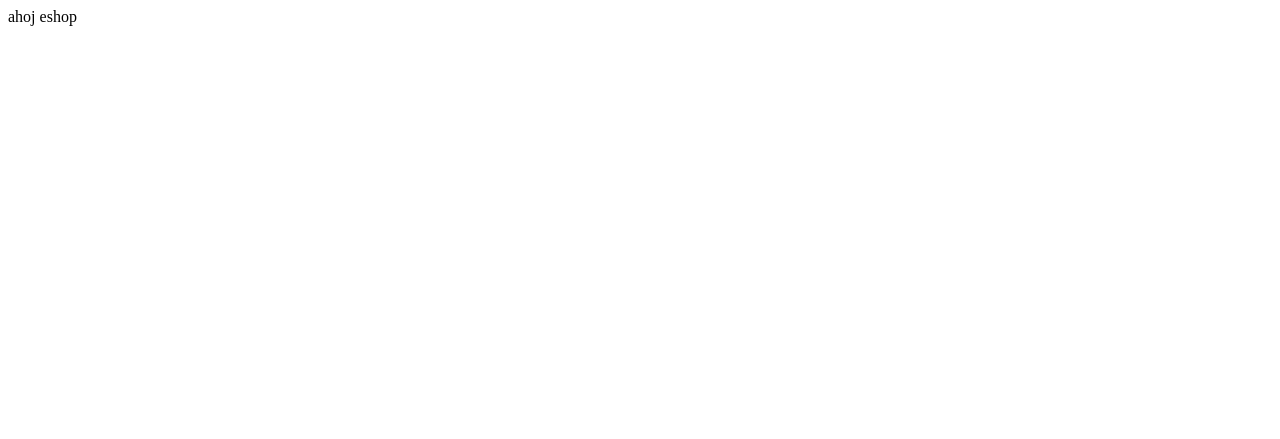
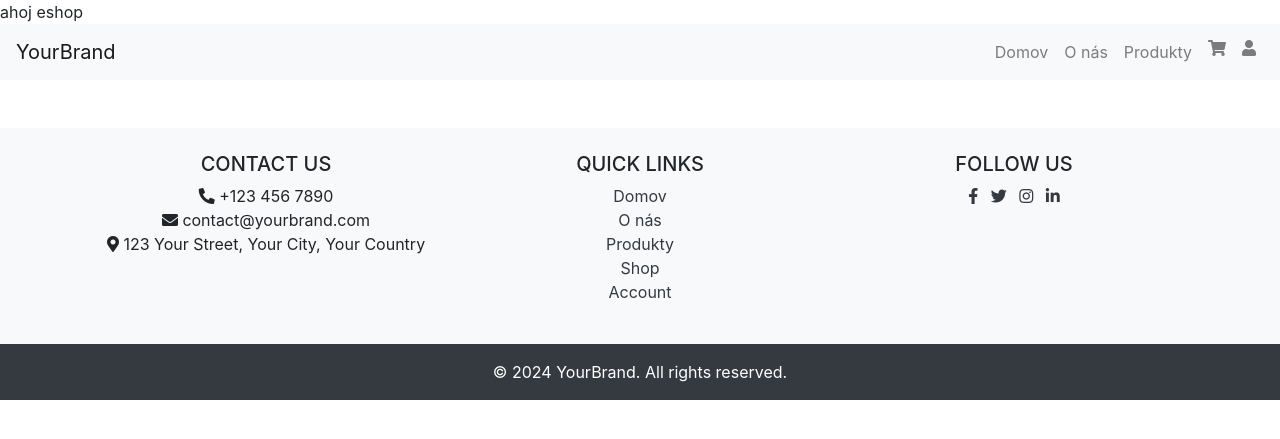
Before and after one commit to PavolHlinka/eshop, a PHP site: page / in a window 1280 px wide. Before the commit the part shown is almost empty. Shown: the top 439 px of the page. Run offline with PHP 8.4, Linux system fonts and the light colour scheme; data that the repository does not hold is empty.

Commit message:
produkty

```diff
--- /dev/null
+++ b/config.php
@@ -0,0 +1,7 @@
+<?php
+   define('DB_SERVER', 'localhost');
+   define('DB_USERNAME', 'root');
+   define('DB_PASSWORD', '');
+   define('DB_DATABASE', 'eshop');
+   $db = mysqli_connect(DB_SERVER,DB_USERNAME,DB_PASSWORD,DB_DATABASE);
+?>
--- a/index.php
+++ b/index.php
@@ -1,3 +1,138 @@
 <?php
+include_once "config.php";
+echo"ahoj eshop";
 
-echo"ahoj eshop";
+$sql = "SELECT * FROM `prokukt`";
+
+
+$result = mysqli_query($db,$sql);
+
+$produkty=mysqli_fetch_assoc($result);
+
+?>
+
+<!DOCTYPE html>
+<html lang="en">
+<head>
+    <meta charset="UTF-8">
+    <meta name="viewport" content="width=device-width, initial-scale=1.0">
+    <title>Bootstrap Header and Footer</title>
+    <!-- Bootstrap CSS -->
+    <link href="https://stackpath.bootstrapcdn.com/bootstrap/4.5.2/css/bootstrap.min.css" rel="stylesheet">
+    <!-- FontAwesome for icons -->
+    <link rel="stylesheet" href="https://cdnjs.cloudflare.com/ajax/libs/font-awesome/5.15.4/css/all.min.css">
+</head>
+<body>
+    <!-- Header -->
+    <header>
+        <nav class="navbar navbar-expand-lg navbar-light bg-light">
+            <a class="navbar-brand" href="#">YourBrand</a>
+            <button class="navbar-toggler" type="button" data-toggle="collapse" data-target="#navbarNav" aria-controls="navbarNav" aria-expanded="false" aria-label="Toggle navigation">
+                <span class="navbar-toggler-icon"></span>
+            </button>
+            <div class="collapse navbar-collapse" id="navbarNav">
+                <ul class="navbar-nav ml-auto">
+                    <li class="nav-item">
+                        <a class="nav-link" href="#">Domov</a>
+                    </li>
+                    <li class="nav-item">
+                        <a class="nav-link" href="#">O nás</a>
+                    </li>
+                    <li class="nav-item">
+                        <a class="nav-link" href="#">Produkty</a>
+                    </li>
+                    <li class="nav-item">
+                        <a class="nav-link" href="#">
+                            <i class="fas fa-shopping-cart"></i> <!-- Shop Icon -->
+                        </a>
+                    </li>
+                    <li class="nav-item">
+                        <a class="nav-link" href="#">
+                            <i class="fas fa-user"></i> <!-- Account Icon -->
+                        </a>
+                    </li>
+                </ul>
+            </div>
+        </nav>
+    </header>
+
+    <!-- Content -->
+    <div class="container mt-5">
+        <!-- Your content will go here -->
+
+    <?php
+
+    while ($produkt = mysqli_fetch_assoc($result)) {
+    var_dump($produkt);
+        echo $produkt["meno"];
+    }
+
+    ?>
+
+    </div>
+
+    <!-- Footer -->
+    <footer class="bg-light text-center text-lg-start">
+        <div class="container p-4">
+            <div class="row">
+                <!-- Contact Information -->
+                <div class="col-lg-4 col-md-12 mb-4 mb-md-0">
+                    <h5 class="text-uppercase">Contact Us</h5>
+                    <p>
+                        <i class="fas fa-phone-alt"></i> +123 456 7890<br>
+                        <i class="fas fa-envelope"></i> contact@yourbrand.com<br>
+                        <i class="fas fa-map-marker-alt"></i> 123 Your Street, Your City, Your Country
+                    </p>
+                </div>
+
+                <!-- Navigation Links -->
+                <div class="col-lg-4 col-md-6 mb-4 mb-md-0">
+                    <h5 class="text-uppercase">Quick Links</h5>
+                    <ul class="list-unstyled">
+                        <li>
+                            <a href="#" class="text-dark">Domov</a>
+                        </li>
+                        <li>
+                            <a href="#" class="text-dark">O nás</a>
+                        </li>
+                        <li>
+                            <a href="#" class="text-dark">Produkty</a>
+                        </li>
+                        <li>
+                            <a href="#" class="text-dark">Shop</a>
+                        </li>
+                        <li>
+                            <a href="#" class="text-dark">Account</a>
+                        </li>
+                    </ul>
+                </div>
+
+                <!-- Social Media Icons -->
+                <div class="col-lg-4 col-md-6 mb-4 mb-md-0">
+                    <h5 class="text-uppercase">Follow Us</h5>
+                    <a href="#" class="text-dark mr-2">
+                        <i class="fab fa-facebook-f"></i>
+                    </a>
+                    <a href="#" class="text-dark mr-2">
+                        <i class="fab fa-twitter"></i>
+                    </a>
+                    <a href="#" class="text-dark mr-2">
+                        <i class="fab fa-instagram"></i>
+                    </a>
+                    <a href="#" class="text-dark">
+                        <i class="fab fa-linkedin-in"></i>
+                    </a>
+                </div>
+            </div>
+        </div>
+        <div class="text-center p-3 bg-dark text-white">
+            © 2024 YourBrand. All rights reserved.
+        </div>
+    </footer>
+
+    <!-- Bootstrap JS and dependencies -->
+    <script src="https://code.jquery.com/jquery-3.5.1.slim.min.js"></script>
+    <script src="https://cdn.jsdelivr.net/npm/@popperjs/core@2.11.6/dist/umd/popper.min.js"></script>
+    <script src="https://stackpath.bootstrapcdn.com/bootstrap/4.5.2/js/bootstrap.min.js"></script>
+</body>
+</html>
```
